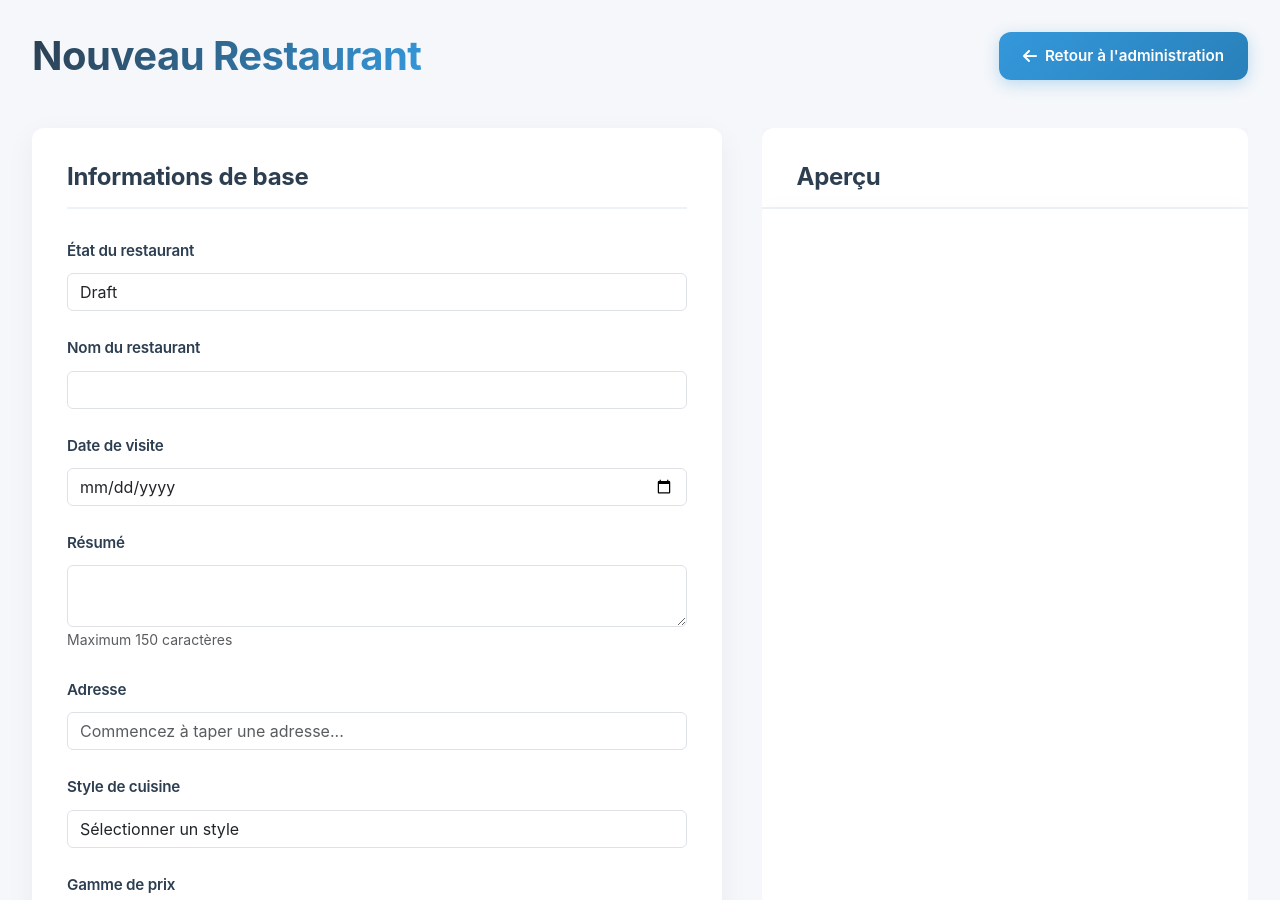
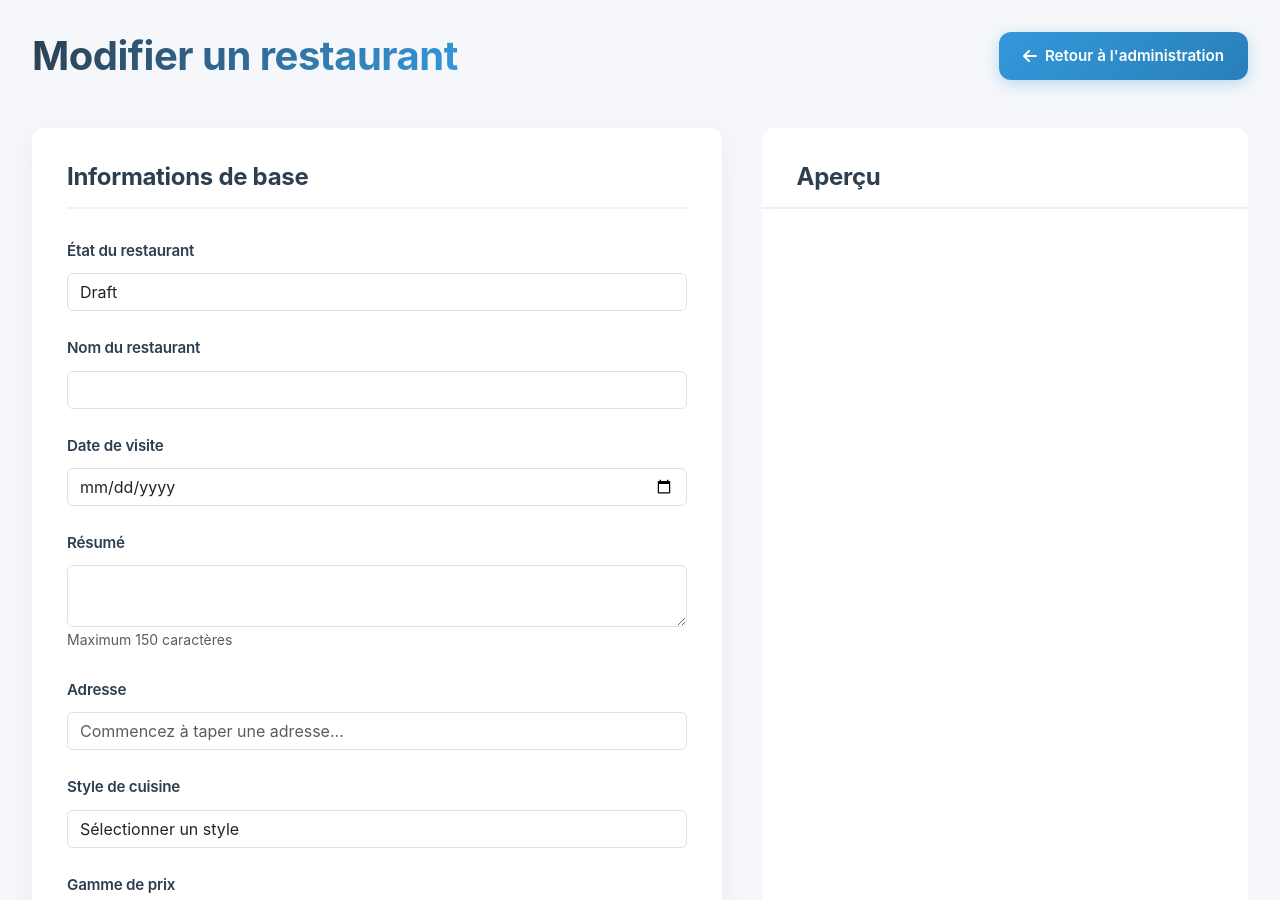
Before and after one commit to Natael21/blog-culinaire, a Jekyll site: the page admin/edit-resto.html, which Jekyll copies as it is, in a window 1280 px wide and 900 px high. Built offline with Jekyll 4.4.1, drawn with Linux system fonts in a browser that asks for light colours; some of the changed lines change nothing that is shown.

Commit message:
Update restaurant editing page: Change page title to "Modifier un restaurant", enhance logging for draft loading process, and improve form population logic with clearer console messages. Streamline draft retrieval from localStorage and GitHub.

```diff
--- a/admin/edit-resto.html
+++ b/admin/edit-resto.html
@@ -3,7 +3,7 @@
 <head>
     <meta charset="UTF-8">
     <meta name="viewport" content="width=device-width, initial-scale=1.0">
-    <title>Nouveau Restaurant - Administration</title>
+    <title>Modifier un restaurant - Administration</title>
     <link rel="stylesheet" href="https://cdn.jsdelivr.net/npm/bootstrap@5.3.0/dist/css/bootstrap.min.css">
     <link rel="stylesheet" href="https://cdnjs.cloudflare.com/ajax/libs/font-awesome/6.0.0/css/all.min.css">
     <script type="module">
@@ -1823,6 +1823,21 @@
 
         // Initialiser les boutons au chargement de la page
         document.addEventListener('DOMContentLoaded', () => {
+            console.log('=== CHARGEMENT DE LA PAGE ===');
+
+            // Vérifier si on charge un resto existant
+            const urlParams = new URLSearchParams(window.location.search);
+            const filename = urlParams.get('filename');
+            console.log('Paramètres URL:', { filename });
+
+            if (filename) {
+                console.log('Tentative de chargement du restaurant:', filename);
+                loadDraft(filename);
+            } else {
+                console.log('Aucun fichier spécifié, création d\'un nouveau restaurant');
+            }
+
+            // Mettre à jour les boutons
             updatePendingChangesButtons();
         });
 
@@ -2356,16 +2371,21 @@
         // Fonction pour charger un resto
         async function loadDraft(filename) {
             try {
+                console.log('=== DÉBUT DU CHARGEMENT DU RESTAURANT ===');
+                console.log('Fichier à charger:', filename);
+
                 // D'abord vérifier dans le localStorage
                 const drafts = JSON.parse(localStorage.getItem('drafts') || '[]');
+                console.log('Drafts dans localStorage:', drafts);
                 const localDraft = drafts.find(d => d.filename === filename);
+                console.log('Draft local trouvé:', localDraft);
 
                 let markdown;
                 let restaurantData;
                 let content;
 
                 if (localDraft) {
-                    // Utiliser les données du localStorage
+                    console.log('Utilisation des données du localStorage');
                     markdown = localDraft.content;
                     const frontMatter = markdown.match(/---\n([\s\S]*?)\n---/)[1];
                     content = markdown.split('---')[2].trim();
@@ -2378,9 +2398,11 @@
                             restaurantData[key.trim()] = value.join(':').trim().replace(/^['"]|['"]$/g, '');
                         }
                     });
+                    console.log('Données du restaurant extraites:', restaurantData);
 
                     // Charger les images depuis le localStorage
                     if (localDraft.images && localDraft.images.length > 0) {
+                        console.log('Chargement des images depuis le localStorage');
                         // Trouver l'image principale
                         const mainImage = localDraft.images.find(img => img.isMain);
                         if (mainImage) {
@@ -2400,9 +2422,7 @@
                         updateGalleryPreview();
                     }
                 } else {
-                    // Si pas dans le localStorage, aller chercher sur GitHub
-                    console.log('=== TENTATIVE DE RÉCUPÉRATION DEPUIS GITHUB ===');
-                    console.log('Repository:', repo);
+                    console.log('Tentative de récupération depuis GitHub');
                     const repo = 'Natael21/blog-culinaire';
                     const path = `_restaurants/${filename}`;
                     const url = `https://api.github.com/repos/${repo}/contents/${path}`;
@@ -2440,47 +2460,11 @@
                             restaurantData[key.trim()] = value.join(':').trim().replace(/^['"]|['"]$/g, '');
                         }
                     });
-
-                    // Charger les images depuis GitHub
-                    if (restaurantData.image) {
-                        const imagePath = restaurantData.image.replace(/^\//, '');
-                        const imageUrl = `https://raw.githubusercontent.com/${repo}/main/${imagePath}`;
-
-                        try {
-                            const imageResponse = await fetch(imageUrl);
-                            if (imageResponse.ok) {
-                                const imageBlob = await imageResponse.blob();
-                                mainImageFile = new File([imageBlob], imagePath.split('/').pop(), { type: 'image/webp' });
-                                handleMainImageUpload(mainImageFile);
-                            }
-                        } catch (error) {
-                            console.error('Erreur lors du chargement de l\'image principale:', error);
-                        }
-                    }
-
-                    // Charger les images de la galerie
-                    if (restaurantData.images) {
-                        galleryImageFiles = [];
-                        for (const imagePath of restaurantData.images) {
-                            const cleanPath = imagePath.image.replace(/^\//, '');
-                            const imageUrl = `https://raw.githubusercontent.com/${repo}/main/${cleanPath}`;
-
-                            try {
-                                const imageResponse = await fetch(imageUrl);
-                                if (imageResponse.ok) {
-                                    const imageBlob = await imageResponse.blob();
-                                    const galleryFile = new File([imageBlob], cleanPath.split('/').pop(), { type: 'image/webp' });
-                                    galleryImageFiles.push(galleryFile);
-                                }
-                            } catch (error) {
-                                console.error('Erreur lors du chargement d\'une image de la galerie:', error);
-                            }
-                        }
-                        updateGalleryPreview();
-                    }
+                    console.log('Données du restaurant extraites:', restaurantData);
                 }
 
                 // Remplir les champs du formulaire
+                console.log('Remplissage des champs du formulaire');
                 document.getElementById('state').value = restaurantData.state || 'draft';
                 document.getElementById('title').value = restaurantData.title || '';
                 document.getElementById('date').value = restaurantData.date || '';
@@ -2523,6 +2507,7 @@
 
                 // Mettre à jour l'aperçu
                 updateMarkdownPreview();
+                console.log('=== FIN DU CHARGEMENT DU RESTAURANT ===');
 
             } catch (error) {
                 console.error('Erreur lors du chargement du restaurant:', error);
@@ -2540,20 +2525,6 @@
             return new Blob([bytes], { type });
         }
 
-        // Initialisation
-        document.addEventListener('DOMContentLoaded', () => {
-            // Vérifier si on charge un resto existant
-            const urlParams = new URLSearchParams(window.location.search);
-            const draftFilename = urlParams.get('draft');
-
-            if (draftFilename) {
-                loadDraft(draftFilename);
-            }
-
-            // Mettre à jour les boutons
-            updatePendingChangesButtons();
-        });
-
         // Fonction pour annuler les modifications
         function cancelChanges() {
             if (confirm('Êtes-vous sûr de vouloir annuler les modifications ?')) {
@@ -2565,7 +2536,7 @@
 </head>
 <body>
     <header class="admin-header">
-        <h1 class="admin-title">Nouveau Restaurant</h1>
+        <h1 class="admin-title">Modifier un restaurant</h1>
         <a href="index.html" class="action-button">
             <i class="fas fa-arrow-left"></i> Retour à l'administration
         </a>
```
